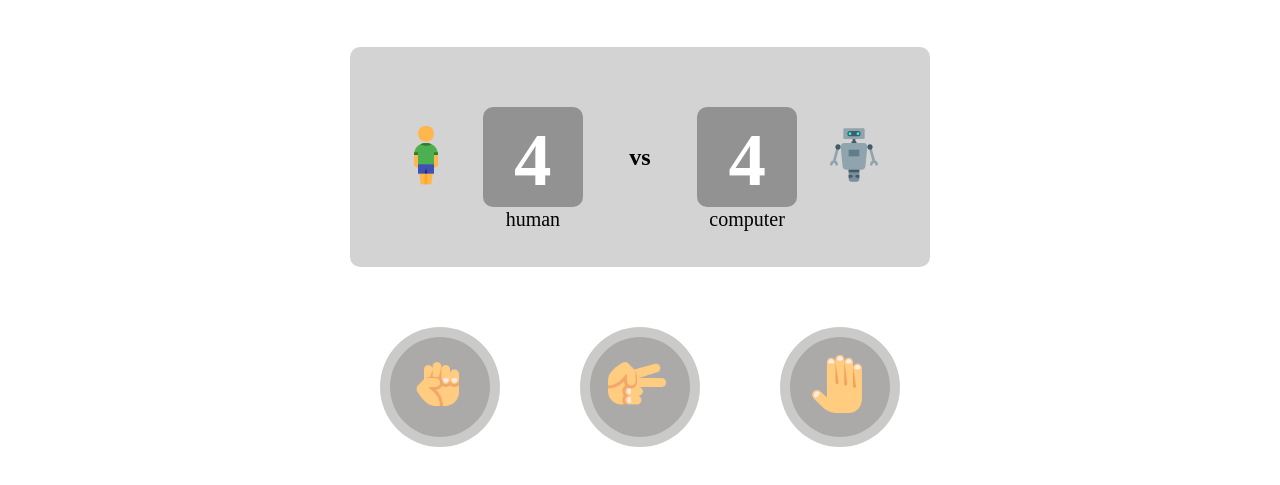
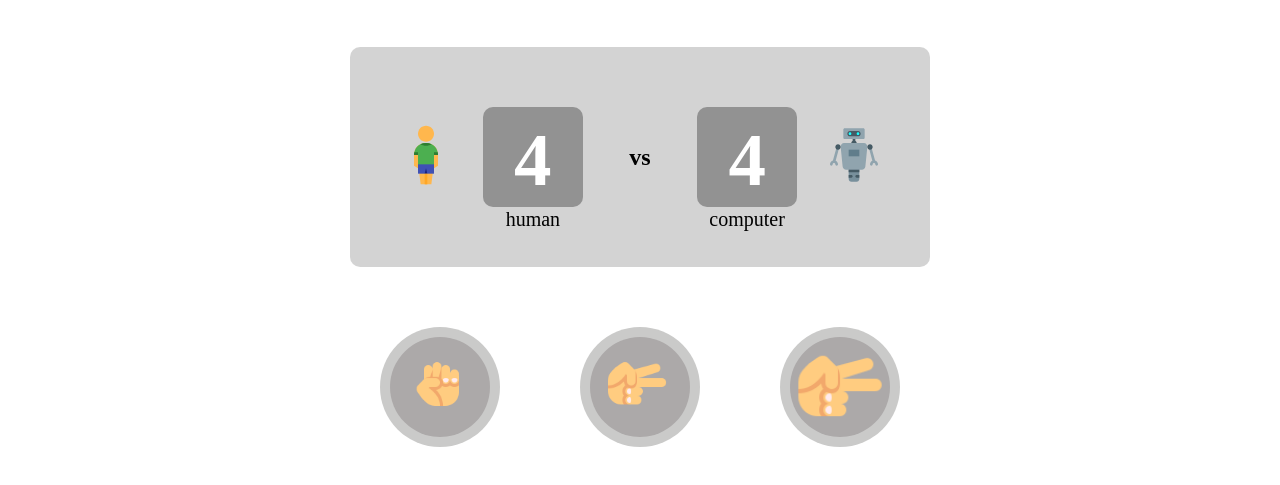
Before and after one commit to codechappie/rock-paper-scissors-game, a plain HTML site: page index.html in a window 1280 px wide. Shown: the part 73-558 px from the top of the page. Drawn offline with Linux system fonts and the light colour scheme; files whose address does not match are found by name.

Commit message:
update v03

```diff
--- a/css/main.css
+++ b/css/main.css
@@ -122,6 +122,16 @@ body{
     width: 70%;
 }
 
+.btn-paper{
+    background-image: url('../image/icons8-hand-scissors-96.png');
+    background-size: cover;
+    outline: none;
+    width: 100px;
+    height: 100px;
+    border: 0;
+    background-color: rgba(255, 255, 255, 0);
+}
+
 @media screen and (max-width: 864px){
 
 nav{
@@ -237,10 +247,7 @@ body{
     background-color: rgb(148, 140, 140);
     outline: none;
 }
-*:focus{
-    outline: none;
-}
-*:hover{
+*:focus, *:hover{
     outline: none;
 }
 .rock img, .paper img, .scissor img {
--- a/index.html
+++ b/index.html
@@ -58,7 +58,7 @@
         </div>
         <div class="paper">
             <div class="mini-circle">
-                <img src="image/icons8-hand-96.png" alt="">
+               <button class="btn-paper"></button>
             </div>
         </div>
     </section>
```
